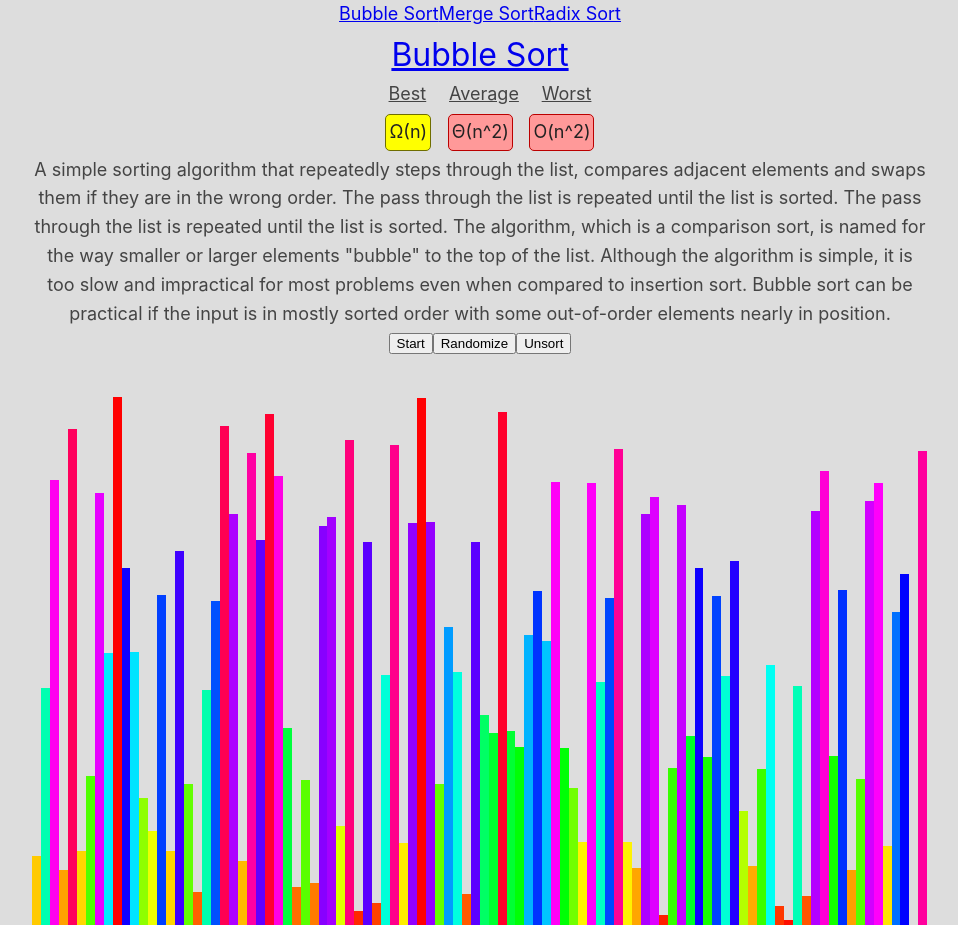
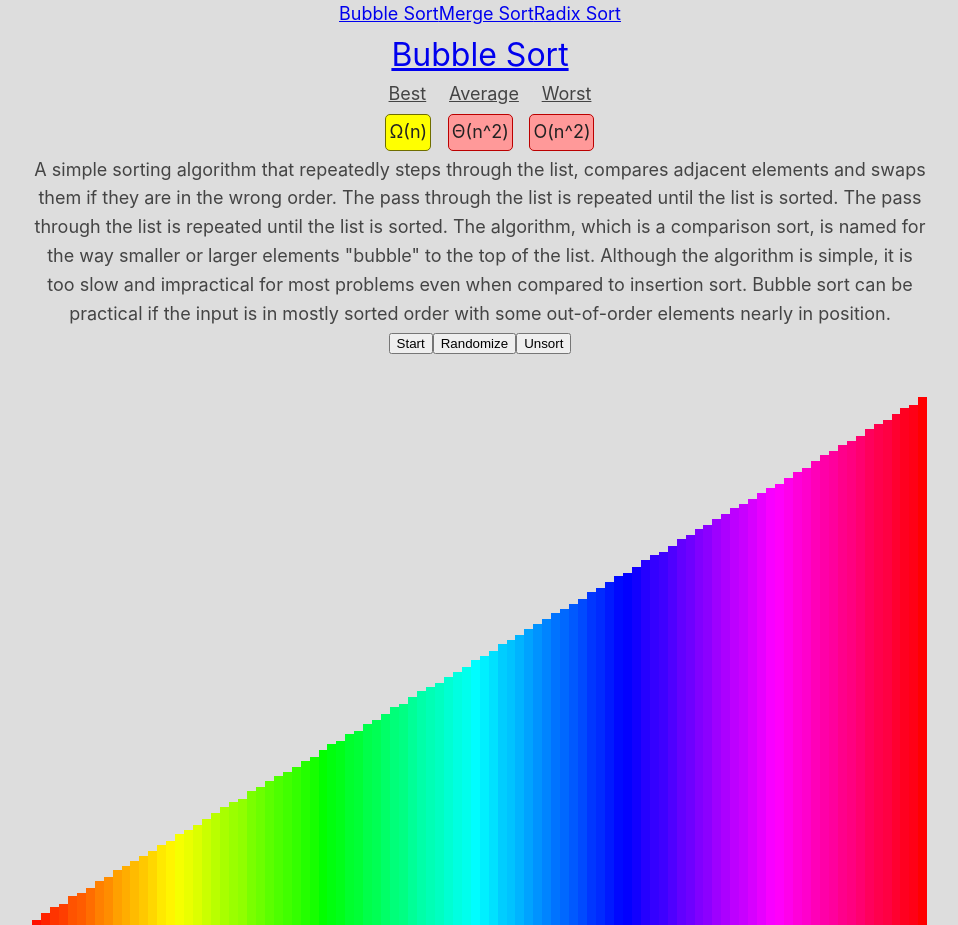
Before and after one commit to marvinody/react-sorting-algos, a React (Create React App) app: page /bubble-sort in a window 1280 px wide. Shown: the whole page, without its empty margins (160-1118 px from the left). Built offline with nearby package versions, Linux system fonts and the light colour scheme.

Commit message:
feat: updates array to be more regular but with some rng

```diff
--- a/src/Sort.js
+++ b/src/Sort.js
@@ -1,3 +1,4 @@
+import _ from 'lodash';
 import React from 'react';
 import { withRouter } from 'react-router';
 import Controls from './Controls';
@@ -7,9 +8,8 @@ import SortInfo from './SortInfo';
 import sorts from './sorts';
 const TIMEOUT = 10;
 const ARRAY_SIZE = 100;
-const newRandArray = len => {
-  const arr = Array.from(new Int8Array(len));
-  return arr.map(() => Math.random() * (ARRAY_SIZE * 10) | 0);
+const newArray = len => {
+  return (new Array(len)).fill(1).map((_, i) => (i + 1) * 10 + Math.random() * 5)
 }
 
 export default withRouter(class Sort extends React.Component {
@@ -26,40 +26,40 @@ export default withRouter(class Sort extends React.Component {
     this.get = this.get.bind(this);
 
   }
-  resetToStart(props) {
+  setSort(props) {
     const { slug } = props.match.params
     this.setState({
-      values: newRandArray(ARRAY_SIZE),
       isSorting: false,
       sort: sorts[slug],
+      values: newArray(ARRAY_SIZE),
     })
   }
   componentDidMount() {
-    this.resetToStart(this.props)
+    this.setSort(this.props)
   }
 
   // not the best way of doing this, but it seems to be ok
   // the conditional prevents extra updates!
   shouldComponentUpdate(nextProps, nextState) {
     if (this.props.match.params.slug !== nextProps.match.params.slug) {
-      this.resetToStart(nextProps)
+      this.setSort(nextProps)
     }
     return true;
   }
 
   randomize() {
-    this.setState({
-      values: newRandArray(ARRAY_SIZE),
+    this.setState(prev => ({
+      values: _.shuffle(prev.values),
       isSorting: false,
-    })
+    }))
   }
 
   unsort() {
-    this.setState({
+    this.setState(prev => ({
       // sort it backwards
-      values: newRandArray(ARRAY_SIZE).sort((a, b) => b - a),
+      values: prev.values.slice().sort((a, b) => b - a),
       isSorting: false,
-    })
+    }))
   }
 
   start() {
@@ -93,6 +93,7 @@ export default withRouter(class Sort extends React.Component {
     })
     return arr;
   }
+
   async sort() {
     const arr = this.state.values;
 
```
